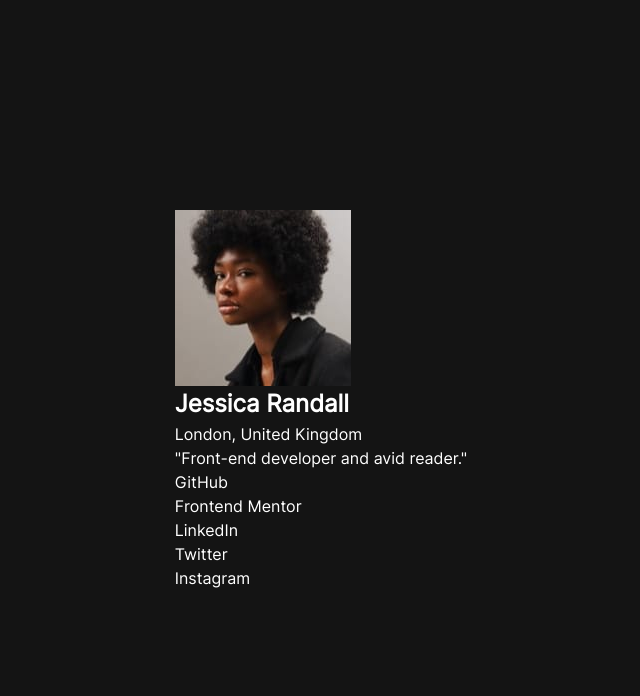
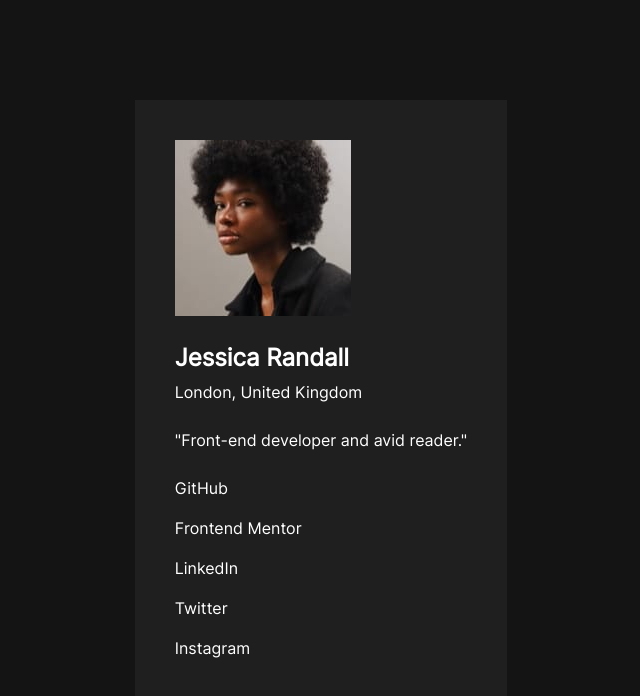
Before and after one commit to alexwilkom/social-links-profile, a plain HTML site: page index.html in a window 1280 px wide. Shown: the whole page, without its empty margins (319-959 px from the left). Drawn offline with Linux system fonts and the light colour scheme.

Commit message:
Apply spacing to the elements

```diff
--- a/index.html
+++ b/index.html
@@ -13,17 +13,17 @@
 <body>
 
   <section class="card">
-    <img src="./assets/images/avatar-jessica.jpeg" alt="A profile picture">
-    <div class="name-location">
-      <h1 class="title">Jessica Randall</h1>
+    <img class="margin-bottom-300" src="./assets/images/avatar-jessica.jpeg" alt="A profile picture">
+    <div class="name-location margin-bottom-300">
+      <h1 class="title margin-bottom-50">Jessica Randall</h1>
       <p class="description">London, United Kingdom</p>
     </div>
-    <p class="bio">"Front-end developer and avid reader."</p>
+    <p class="bio margin-bottom-300">"Front-end developer and avid reader."</p>
     <ul class="links">
-      <li><a href="#">GitHub</a></li>
-      <li><a href="#">Frontend Mentor</a></li>
-      <li><a href="#">LinkedIn</a></li>
-      <li><a href="#">Twitter</a></li>
+      <li class="margin-bottom-200"><a href="#">GitHub</a></li>
+      <li class="margin-bottom-200"><a href="#">Frontend Mentor</a></li>
+      <li class="margin-bottom-200"><a href="#">LinkedIn</a></li>
+      <li class="margin-bottom-200"><a href="#">Twitter</a></li>
       <li><a href="#">Instagram</a></li>
     </ul>
   </section>
--- a/style/style.css
+++ b/style/style.css
@@ -45,8 +45,22 @@ body {
     align-items: center;
 }
 
+.margin-bottom-300 {
+    margin-bottom: var(--space-300);
+}
+
+.margin-bottom-200 {
+    margin-bottom: var(--space-200);
+}
+
+.margin-bottom-50 {
+    margin-bottom: var(--space-50);
+}
+
 .card {
     max-width: 24rem;
+    background-color: var(--grey-800);
+    padding: var(--space-500);
 }
 
 ul {
```
